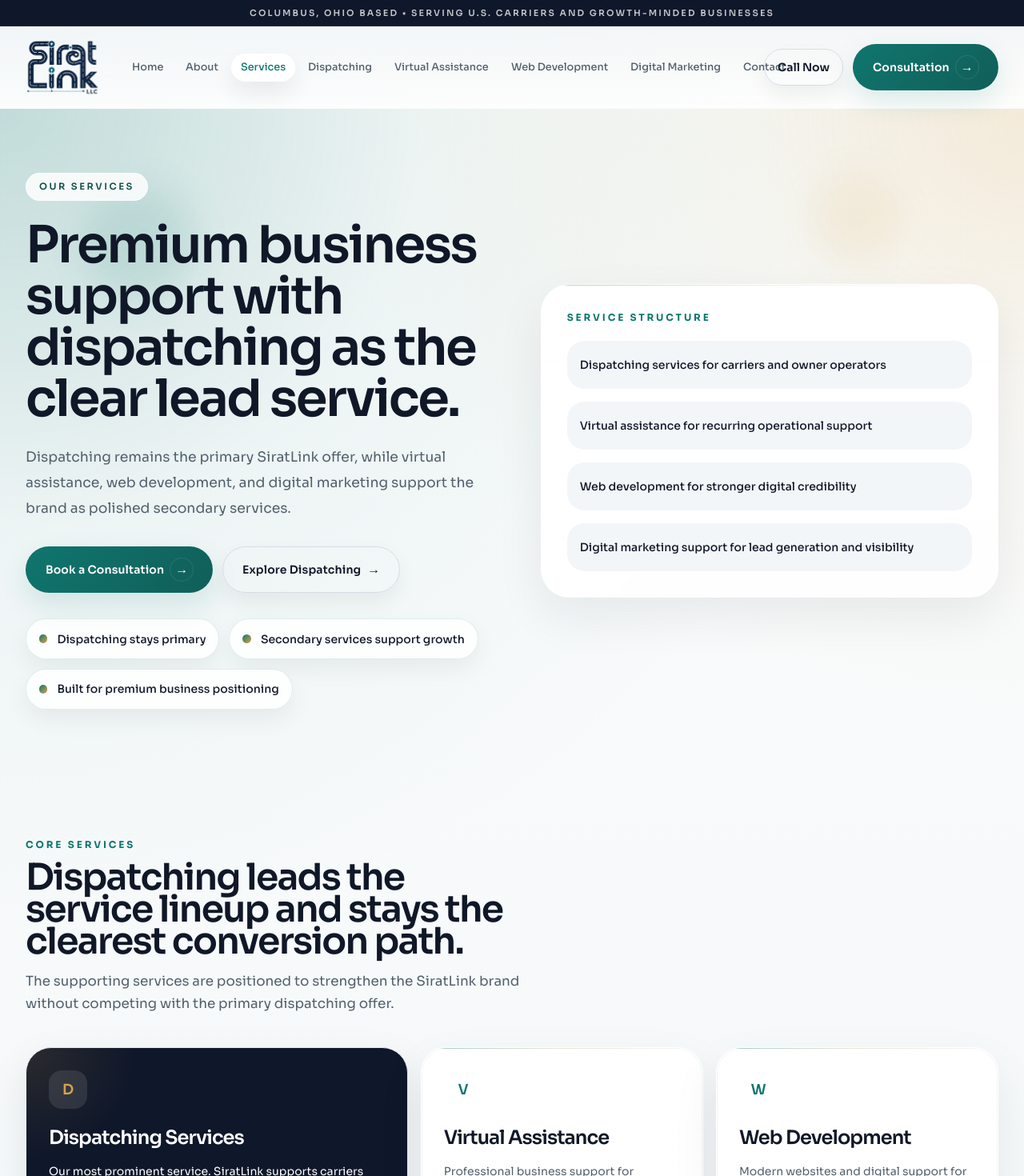
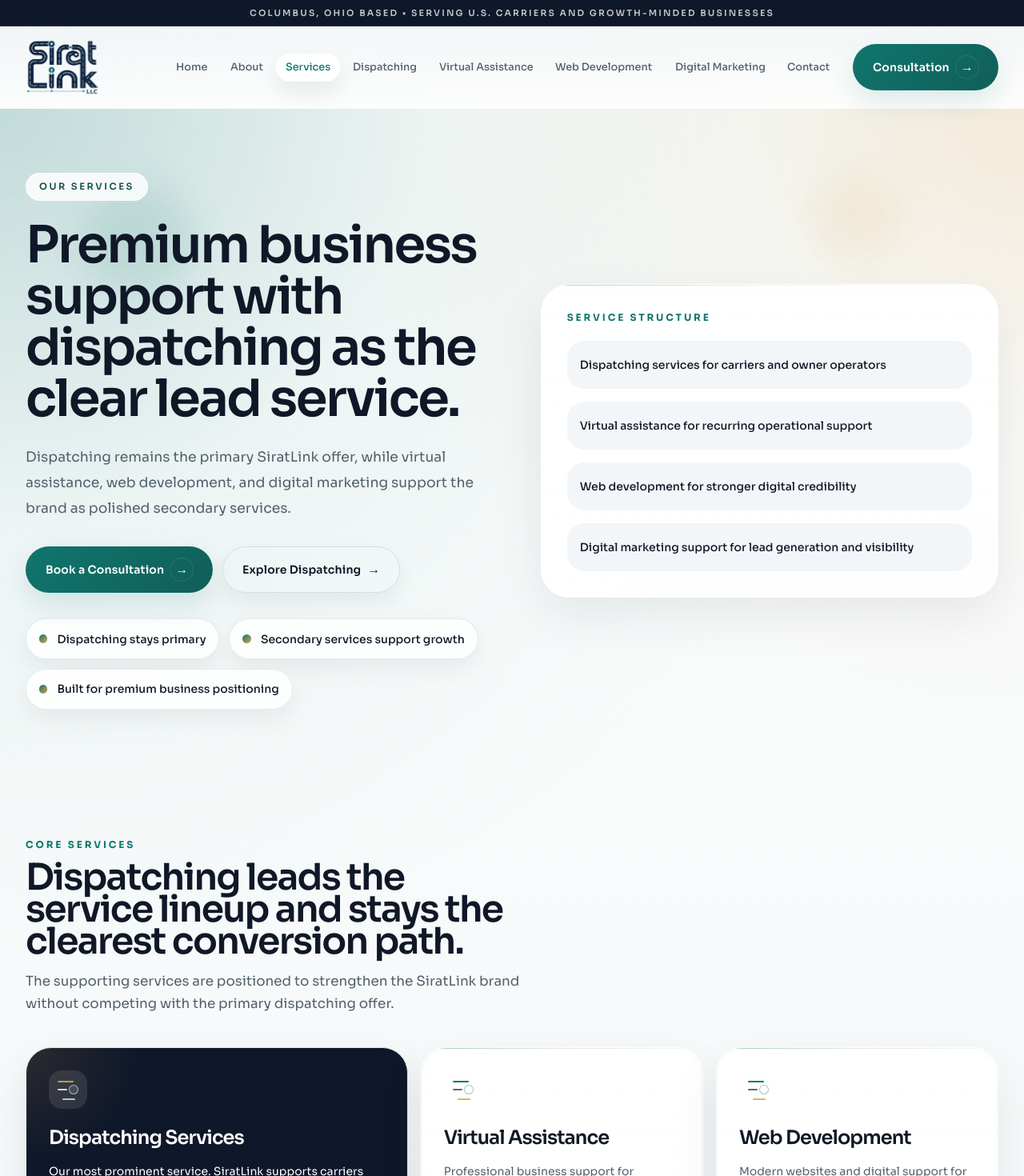
Before and after one commit to MuhammadShoaib143/siratlink-website, a Next.js app: page /services in a window 1280 px wide. Shown: the top 1470 px of the page at 80% size. Built offline with nearby package versions, Linux system fonts and the light colour scheme.

Commit message:
Polish premium interactions and footer presentation

```diff
--- a/app/layout.tsx
+++ b/app/layout.tsx
@@ -4,6 +4,7 @@
 
 import { SiteFooter } from "@/components/site-footer";
 import { SiteHeader } from "@/components/site-header";
+import { ScrollProgress } from "@/components/scroll-progress";
 import { StickyMobileCta } from "@/components/sticky-mobile-cta";
 import { siteConfig } from "@/lib/site";
 
@@ -96,6 +97,7 @@
   return (
     <html lang="en">
       <body className={`${sora.variable} font-sans antialiased`}>
+        <ScrollProgress />
         <Script
           id="organization-schema"
           type="application/ld+json"
--- a/components/cards.tsx
+++ b/components/cards.tsx
@@ -16,11 +16,19 @@
 }) {
   return (
     <div className={`soft-card premium-border premium-hover-card surface-outline rounded-[2rem] p-6 sm:p-7 ${className}`}>
-      {eyebrow ? (
-        <p className="mb-3 text-xs font-semibold uppercase tracking-[0.2em] text-accent">
-          {eyebrow}
-        </p>
-      ) : null}
+      <div className="mb-4 flex items-center justify-between gap-3">
+        {eyebrow ? (
+          <p className="text-xs font-semibold uppercase tracking-[0.2em] text-accent">
+            {eyebrow}
+          </p>
+        ) : (
+          <div className="h-px flex-1 bg-[linear-gradient(90deg,rgba(15,118,110,0.24),transparent)]" />
+        )}
+        <div className="flex items-center gap-1.5">
+          <span className="h-2 w-2 rounded-full bg-accent/70" />
+          <span className="h-2 w-2 rounded-full bg-brand-gold/60" />
+        </div>
+      </div>
       <h3 className="font-display text-xl font-semibold text-ink">{title}</h3>
       <p className="mt-3 text-sm leading-7 text-slate">{description}</p>
       {children ? <div className="mt-5">{children}</div> : null}
@@ -50,19 +58,14 @@
       {featured ? (
         <div className="pointer-events-none absolute inset-0 bg-[radial-gradient(circle_at_top_left,_rgba(212,162,76,0.14),_transparent_24%),radial-gradient(circle_at_bottom_right,_rgba(255,255,255,0.06),_transparent_18%)]" />
       ) : null}
-      <div
-        className={`flex h-12 w-12 items-center justify-center rounded-2xl transition duration-300 group-hover:scale-105 ${
-          featured ? "bg-white/10 text-brand-gold" : "bg-accent/12 text-accent"
-        }`}
-      >
-        <span className="text-lg font-semibold">{title.slice(0, 1)}</span>
-      </div>
+      <ServiceGlyph featured={featured} />
       <h3 className={`relative mt-5 font-display text-2xl font-semibold ${featured ? "text-white" : ""}`}>
         {title}
       </h3>
       <p className={`relative mt-3 text-sm leading-7 ${featured ? "text-white/78" : "text-slate"}`}>
         {description}
       </p>
+      <div className={`relative mt-5 h-px w-full ${featured ? "bg-white/10" : "bg-line"}`} />
       {href ? (
         <Link
           href={href}
@@ -76,6 +79,37 @@
           </span>
         </Link>
       ) : null}
+    </div>
+  );
+}
+
+function ServiceGlyph({ featured }: { featured: boolean }) {
+  return (
+    <div
+      className={`relative flex h-12 w-12 items-center justify-center rounded-2xl transition duration-300 group-hover:scale-105 ${
+        featured ? "bg-white/10" : "bg-accent/12"
+      }`}
+    >
+      <span
+        className={`absolute left-[11px] top-[13px] h-[2px] w-5 rounded-full ${
+          featured ? "bg-brand-gold/90" : "bg-accent"
+        }`}
+      />
+      <span
+        className={`absolute left-[11px] top-[23px] h-[2px] w-3 rounded-full ${
+          featured ? "bg-white/80" : "bg-brand-steel/70"
+        }`}
+      />
+      <span
+        className={`absolute right-[11px] top-[18px] h-3 w-3 rounded-full border ${
+          featured ? "border-white/60 bg-white/10" : "border-accent/40 bg-white"
+        }`}
+      />
+      <span
+        className={`absolute left-[17px] bottom-[11px] h-[2px] w-4 rounded-full ${
+          featured ? "bg-white/70" : "bg-brand-gold/80"
+        }`}
+      />
     </div>
   );
 }
--- a/components/contact-form.tsx
+++ b/components/contact-form.tsx
@@ -68,7 +68,7 @@
   }
 
   return (
-    <div className="soft-card premium-border rounded-[2rem] p-6 sm:p-8">
+    <div className="soft-card premium-border surface-outline rounded-[2rem] p-6 sm:p-8">
       <div className="mb-6">
         <h2 className="font-display text-2xl font-semibold text-ink">{title}</h2>
         <p className="mt-3 max-w-2xl text-sm leading-7 text-slate">{description}</p>
@@ -82,6 +82,19 @@
             </span>
           ))}
         </div>
+      </div>
+
+      <div className="mb-6 grid gap-3 sm:grid-cols-3">
+        {[
+          { label: "Response style", value: "Clear next-step guidance" },
+          { label: "Best for", value: "Carriers and growth-minded businesses" },
+          { label: "Inquiry path", value: "Gmail compose or mail app fallback" },
+        ].map((item) => (
+          <div key={item.label} className="rounded-[1.35rem] border border-line bg-white/78 px-4 py-4">
+            <p className="text-[0.68rem] font-semibold uppercase tracking-[0.18em] text-accent">{item.label}</p>
+            <p className="mt-2 text-sm font-medium leading-6 text-ink">{item.value}</p>
+          </div>
+        ))}
       </div>
 
       <form className="grid gap-4 sm:grid-cols-2" onSubmit={handleSubmit}>
@@ -132,7 +145,7 @@
         <div className="sm:col-span-2">
           <button
             type="submit"
-            className="inline-flex w-full items-center justify-center rounded-full bg-accent px-5 py-3.5 text-sm font-semibold text-white transition duration-300 hover:-translate-y-0.5 hover:bg-accent-deep sm:w-auto"
+            className="inline-flex w-full items-center justify-center rounded-full bg-accent px-5 py-3.5 text-sm font-semibold text-white shadow-[0_16px_34px_rgba(15,118,110,0.18)] transition duration-300 hover:-translate-y-0.5 hover:bg-accent-deep sm:w-auto"
           >
             {submitLabel}
           </button>
--- /dev/null
+++ b/components/scroll-progress.tsx
@@ -0,0 +1,33 @@
+"use client";
+
+import { useEffect, useState } from "react";
+
+export function ScrollProgress() {
+  const [progress, setProgress] = useState(0);
+
+  useEffect(() => {
+    function updateProgress() {
+      const scrollTop = window.scrollY;
+      const scrollHeight = document.documentElement.scrollHeight - window.innerHeight;
+      const next = scrollHeight > 0 ? Math.min(1, scrollTop / scrollHeight) : 0;
+      setProgress(next);
+    }
+
+    updateProgress();
+    window.addEventListener("scroll", updateProgress, { passive: true });
+    window.addEventListener("resize", updateProgress);
+
+    return () => {
+      window.removeEventListener("scroll", updateProgress);
+      window.removeEventListener("resize", updateProgress);
+    };
+  }, []);
+
+  return (
+    <div
+      aria-hidden="true"
+      className="pointer-events-none fixed inset-x-0 top-0 z-[60] h-[3px] origin-left bg-[linear-gradient(90deg,#0f766e,#d4a24c)] opacity-90"
+      style={{ transform: `scaleX(${progress})` }}
+    />
+  );
+}
--- a/components/site-footer.tsx
+++ b/components/site-footer.tsx
@@ -9,6 +9,7 @@
     .join(", ");
 
   const mailingAddressLineTwo = `${siteConfig.mailingAddress.city}, ${siteConfig.mailingAddress.region} ${siteConfig.mailingAddress.postalCode}`;
+  const physicalAddressLine = `${siteConfig.physicalAddress.street1}, ${siteConfig.physicalAddress.city}, ${siteConfig.physicalAddress.region} ${siteConfig.physicalAddress.postalCode}`;
 
   return (
     <footer className="border-t border-line bg-brand-navy text-white">
@@ -32,13 +33,13 @@
       </div>
       <div className="mx-auto grid max-w-7xl gap-12 px-4 py-14 sm:px-6 lg:grid-cols-[1.2fr_0.58fr_0.58fr_0.68fr] lg:px-8">
         <div>
-          <div className="relative h-[8.75rem] w-[8.75rem] overflow-hidden rounded-[1.75rem] border border-white/10 bg-[linear-gradient(180deg,rgba(243,246,248,0.96),rgba(233,238,243,0.9))] shadow-soft ring-1 ring-white/10">
+          <div className="relative h-[7rem] w-[7rem] overflow-hidden rounded-[1.5rem] border border-white/10 bg-[linear-gradient(180deg,rgba(243,246,248,0.96),rgba(233,238,243,0.9))] shadow-soft ring-1 ring-white/10">
             <Image
               src="/siratlink-logo-transparent-clean.png"
               alt="SiratLink LLC logo"
               fill
-              sizes="140px"
-              className="object-contain p-3.5"
+              sizes="112px"
+              className="object-contain p-3"
             />
           </div>
           <p className="mt-6 max-w-md text-sm leading-7 text-white/72">
@@ -54,6 +55,7 @@
             <p>{siteConfig.location}</p>
             <p>{mailingAddressLineOne}</p>
             <p>{mailingAddressLineTwo}</p>
+            <p>{physicalAddressLine}</p>
             <p>
               <a href={siteConfig.phoneHref} className="transition hover:text-white">
                 {siteConfig.phone}
@@ -64,6 +66,14 @@
                 {siteConfig.email}
               </a>
             </p>
+          </div>
+          <div className="mt-6 flex flex-col gap-3 sm:flex-row">
+            <Link href="/contact" className="inline-flex items-center justify-center rounded-full bg-white px-4 py-3 text-sm font-semibold text-brand-navy transition duration-300 hover:-translate-y-0.5 hover:bg-white/92">
+              Book a Consultation
+            </Link>
+            <a href={siteConfig.phoneHref} className="inline-flex items-center justify-center rounded-full border border-white/20 bg-white/10 px-4 py-3 text-sm font-semibold text-white transition duration-300 hover:-translate-y-0.5 hover:bg-white/14">
+              Call Now
+            </a>
           </div>
         </div>
 
--- a/components/site-header.tsx
+++ b/components/site-header.tsx
@@ -60,13 +60,7 @@
             })}
           </nav>
 
-          <div className="hidden shrink-0 xl:flex xl:items-center xl:gap-3">
-            <a
-              href={siteConfig.phoneHref}
-              className="inline-flex items-center justify-center rounded-full border border-line bg-white/86 px-4 py-3 text-sm font-semibold text-ink shadow-[0_12px_26px_rgba(15,23,42,0.06)] transition duration-300 hover:-translate-y-0.5 hover:border-accent/35 hover:text-accent"
-            >
-              Call Now
-            </a>
+          <div className="hidden shrink-0 xl:block">
             <LinkButton href="/contact" className="px-4 py-3 2xl:px-5 2xl:py-3.5">
               <span className="hidden 2xl:inline">Book a Consultation</span>
               <span className="2xl:hidden">Consultation</span>
```
